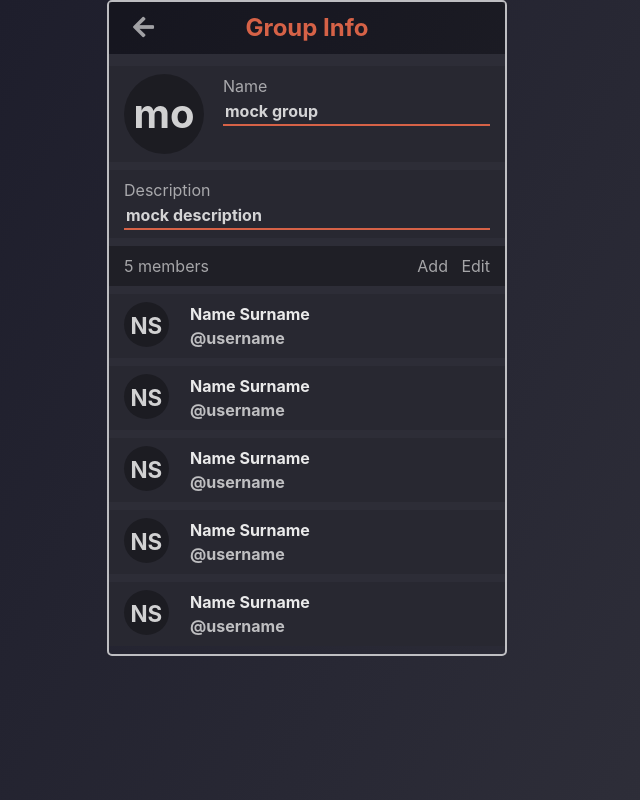
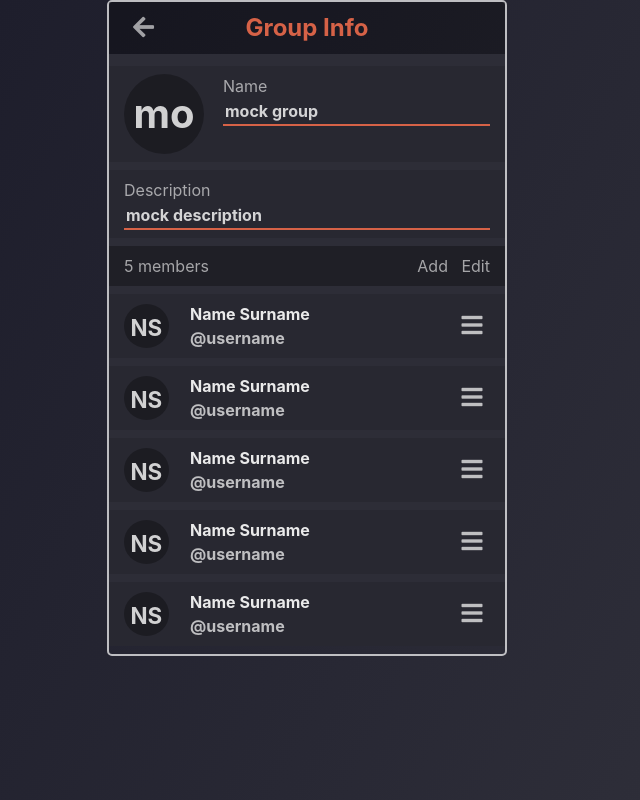
Before and after one commit to TrueChat/Frontend, a React (Create React App) app: page /group-editing in a window 1280 px wide. Shown: the whole page, without its empty margins (333-973 px from the left). Built offline with nearby package versions, Linux system fonts and the light colour scheme; the HTML template or start-up script is replaced by a standard one.

Commit message:
added dropdown

```diff
--- a/src/pages/group/editing/tabs/info/GroupInfoTab.scss
+++ b/src/pages/group/editing/tabs/info/GroupInfoTab.scss
@@ -14,6 +14,7 @@
     }
 
     .member-details {
+      align-items: center;
       .member-initials {
         .Initials-avatar {
           $width: 2.8rem;
@@ -34,6 +35,51 @@
         color: $WHITE_70;
         font-weight: bold;
       }
+
+      .actions-dropdown {
+        color: $WHITE_70;
+        text-align: center;
+        top: 0;
+
+        .Dropdown {
+          position: relative;
+          font-size: 1.5rem;
+          .toggle {
+            &:hover {
+              cursor: pointer;
+            }
+          }
+
+          .options {
+            position: absolute;
+            display: none;
+            $width: 5rem;
+            left: -$width / 2;
+
+            font-size: 1rem;
+
+            &.expand {
+              display: block;
+              text-align: left;
+              border: 0.1rem solid $WHITE_70;
+              background-color: $BACKGROUND;
+              z-index: 9999;
+              padding: 0.2rem 0.2rem;
+
+              .option {
+                background-color: $DARK;
+                margin: 0.2rem 0 0.2rem 0;
+                min-width: $width;
+                padding: 0.15rem;
+
+                &:hover {
+                  cursor: pointer;
+                }
+              }
+            }
+          }
+        }
+      }
     }
   }
 
--- a/src/pages/group/editing/tabs/info/GroupInfoTab.tsx
+++ b/src/pages/group/editing/tabs/info/GroupInfoTab.tsx
@@ -1,9 +1,9 @@
 import React from "react";
 import "./GroupInfoTab.scss";
 import {StackController} from "../../GroupEditingPage";
-import {GroupInitialsAvatar, Initials, Spinner, UserInitialsAvatar} from "../../../../../widgets/Widgets";
+import {Dropdown, GroupInitialsAvatar, Initials, Spinner, UserInitialsAvatar} from "../../../../../widgets/Widgets";
 import Input from "../../../common/Input";
-import GroupService, {GroupDetails} from "../../../../../services/GroupService";
+import GroupService, {GroupDetails, GroupMember} from "../../../../../services/GroupService";
 
 export default class GroupInfoTab extends React.Component<Props, State> {
 
@@ -85,22 +85,11 @@ export default class GroupInfoTab extends React.Component<Props, State> {
           </div>
           <div className="members">
             {groupDetails.members.map(member => (
-              <div
-                key={`${groupDetails.groupId}-${member.id}`}
-                className="row member-details"
-              >
-                <div className="col-2 member-initials">
-                  <Initials initials={`${member.firstName[0]}${member.lastName[0]}`}/>
-                </div>
-                <div className="col-10">
-                  <div className="member-full-name">
-                    {member.firstName} {member.lastName}
-                  </div>
-                  <div className="member-username">
-                    @{member.name}
-                  </div>
-                </div>
-              </div>
+              <MemberDetails
+                key={`${groupDetails.groupId}-member-${member.id}-details`}
+                member={member}
+                onActionSelected={() => { }}
+              />
             ))}
           </div>
         </div>
@@ -129,6 +118,36 @@ export default class GroupInfoTab extends React.Component<Props, State> {
   }
 }
 
+type MemberDetailsProps = {
+  member: GroupMember,
+  onActionSelected: (action: string) => void
+}
+
+const MemberDetails = (props: MemberDetailsProps) => (
+  <div className="row member-details">
+    <div className="col-2 member-initials">
+      <Initials initials={`${props.member.firstName[0]}${props.member.lastName[0]}`}/>
+    </div>
+    <div className="col-8">
+      <div className="member-full-name">
+        {props.member.firstName} {props.member.lastName}
+      </div>
+      <div className="member-username">
+        @{props.member.name}
+      </div>
+    </div>
+    <div className="col-2">
+      <div className="actions-dropdown">
+        <Dropdown
+          toggle={(<i className="fas fa-bars"/>)}
+          options={["Profile", "Kick", "Ban"]}
+          onSelect={option => console.log(option)}
+        />
+      </div>
+    </div>
+  </div>
+);
+
 type Props = {
   stackController: StackController,
   groupService: GroupService,
--- a/src/widgets/Widgets.tsx
+++ b/src/widgets/Widgets.tsx
@@ -28,3 +28,98 @@ export const GroupInitialsAvatar = ({groupData} : {groupData: GroupData}) => (
 export const Spinner = () => (
   <ClipLoader color="rgb(153, 153, 153)"/>
 );
+
+type DropdownProps = {
+  toggle: string|React.ReactElement;
+  options: string[],
+  onSelect: (option: string) => void
+}
+
+type DropdownState = {
+  expanded: boolean
+}
+
+export class Dropdown extends React.Component<DropdownProps, DropdownState> {
+
+  private readonly elementRef = React.createRef<HTMLDivElement>();
+
+  state = {
+    expanded: false
+  };
+
+  windowClickListener = (event: Event) => {
+    event.stopPropagation();
+    if (!this.elementIsInside(event.target as Element, this.elementRef.current as Element)) {
+      this.hide();
+    }
+  };
+
+  elementIsInside(target: Element, parent: Element) {
+    if (parent === target) {
+      return true;
+    }
+    let children = parent.children;
+    for (let i = 0; i < children.length; i++) {
+      let child = children[i];
+      if (child === target) {
+        return true;
+      }
+      if (this.elementIsInside(target, child)) {
+        return true;
+      }
+    }
+    return false;
+  }
+
+  componentDidMount(): void {
+    window.addEventListener("click", this.windowClickListener);
+  }
+
+  componentWillUnmount(): void {
+    window.removeEventListener("click", this.windowClickListener);
+  }
+
+  render() {
+    const { toggle, options, onSelect } = this.props;
+    const { expanded } = this.state;
+    return (
+      <div className="Dropdown" ref={this.elementRef}>
+        <div className="toggle" onClick={this.toggle}>
+          {toggle}
+        </div>
+        <div className={`options${expanded ? " expand" : ""}`}>
+          {options.map(option => (
+            <div
+              className="option"
+              key={this.optionKey(option)}
+              onClick={_ =>
+                this.hide(() => onSelect(option))
+              }
+            >
+              {option}
+            </div>
+          ))}
+        </div>
+      </div>
+    );
+  }
+
+  optionKey = (option: string) => {
+    return "Dropdown-option-" + option;
+  };
+
+  private toggle = (event: React.MouseEvent<HTMLDivElement>) => {
+    this.setState(state => ({
+      ...state,
+      expanded: !state.expanded
+    }))
+  };
+
+  private hide = (afterHide?: () => void) => {
+    this.setState(state => ({
+      ...state,
+      expanded: false
+    }), () => afterHide && afterHide());
+  }
+
+}
```
